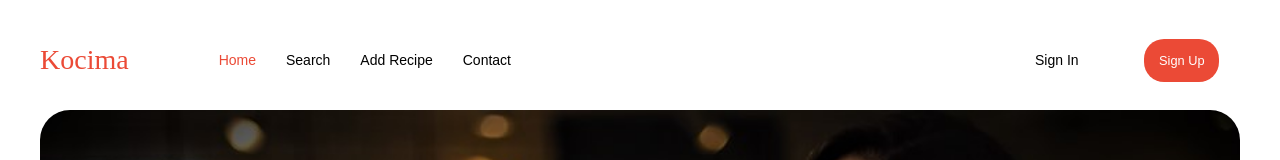
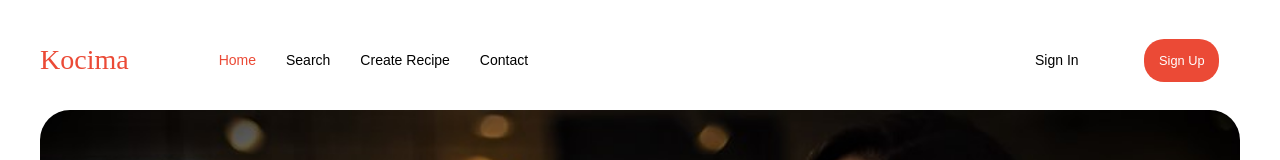
Before and after one commit to MartinMurithi/Recipe-App, a React (Create React App) app in the folder client/: page / in a window 1280 px wide. Shown: the top 160 px of the page. Built offline with nearby package versions, Linux system fonts and the light colour scheme; no server answers.

Commit message:
Recipe page

```diff
--- a/client/src/components/nav/Nav.jsx
+++ b/client/src/components/nav/Nav.jsx
@@ -20,7 +20,7 @@ function Nav() {
               Search
             </NavLink>
             <NavLink to={"/addRecipe"} className={"navLink"}>
-              Add Recipe
+              Create Recipe
             </NavLink>
             <NavLink to={"/contacts"} className={"navLink"}>
               Contact
```
